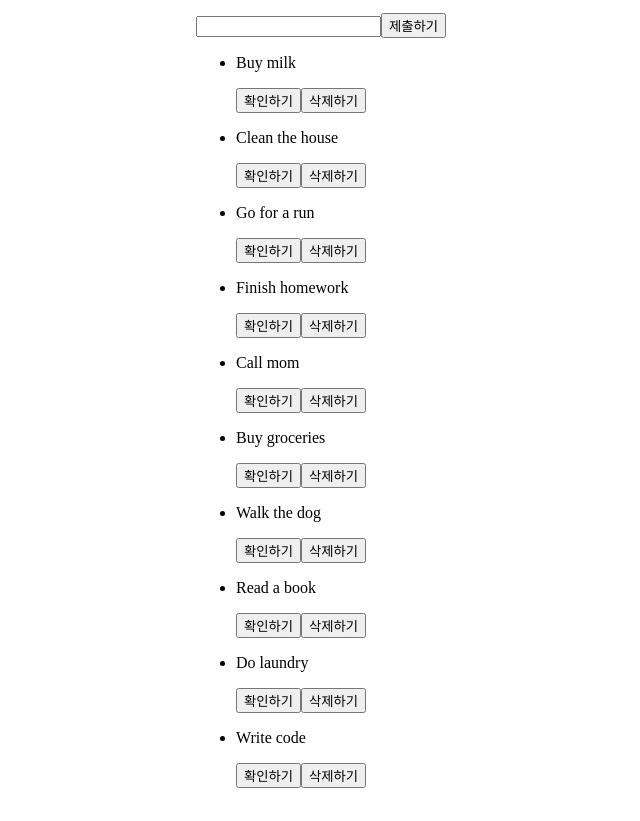
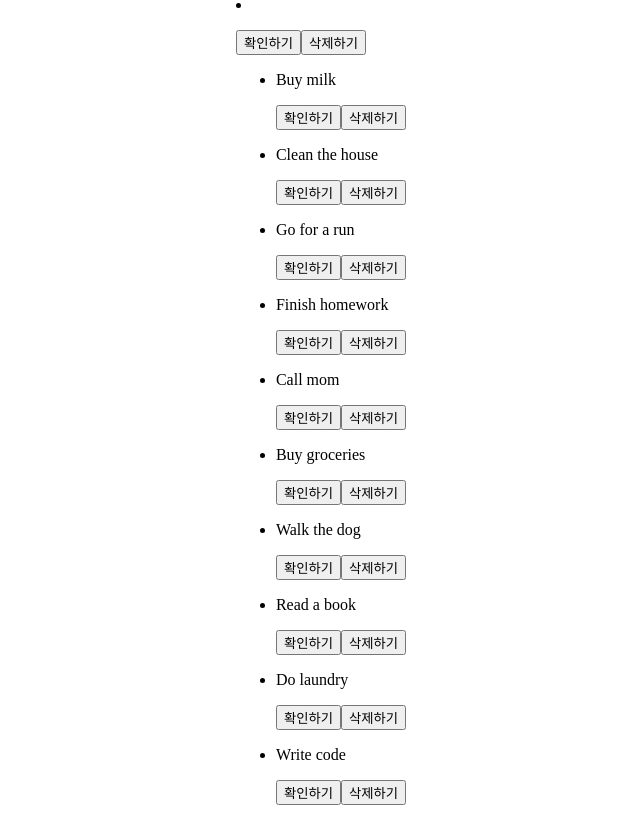
Before and after one commit to mujin0137/react-basic-9th-todo, a React (Vite) app: page / in a window 1280 px wide. Shown: the whole page, without its empty margins (319-959 px from the left). Built offline with nearby package versions, Linux system fonts and the light colour scheme.

Commit message:
feat: TodoForm 컴포넌트 추가 및 TodoList 폼 로직 분리리

```diff
--- a/src/components/TodoList.jsx
+++ b/src/components/TodoList.jsx
@@ -56,10 +56,12 @@ const TodoList = () => {
 
   return (
     <div>
-      <form onSubmit={handleSubmit}>
-        <input type="text" value={todoText} onChange={handleChangeTodoText} />
-        <button type="submit">제출하기</button>
-      </form>
+      <TodoItem
+      handleSubmit={handleSubmit}
+       todoText={todoText}
+        handChangeTodoText={handleChangeTodoText}
+        />
+
       <ul>
         {todos.map(({ id, text, completed }) => (
           <TodoItem key={id}
--- a/src/components/todo/TodoItem.jsx
+++ b/src/components/todo/TodoItem.jsx
@@ -1,4 +1,4 @@
-/* eslint-disable react/prop-types */
+
 const TodoItem = ({
   completed,
   text,
```
Also changed, not shown: src/components/todo/TodoForm.jsx (added, +8 -0 lines).
